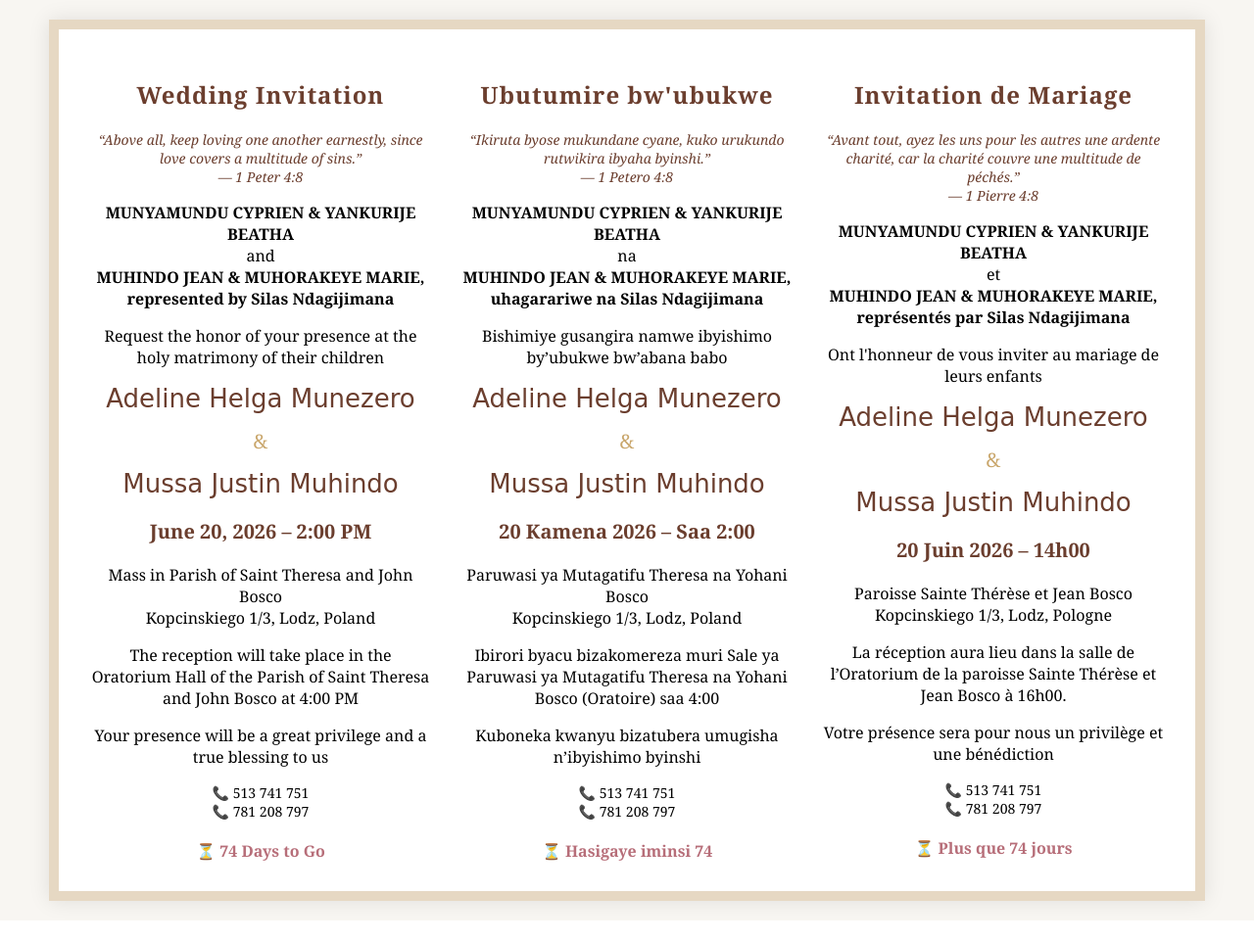
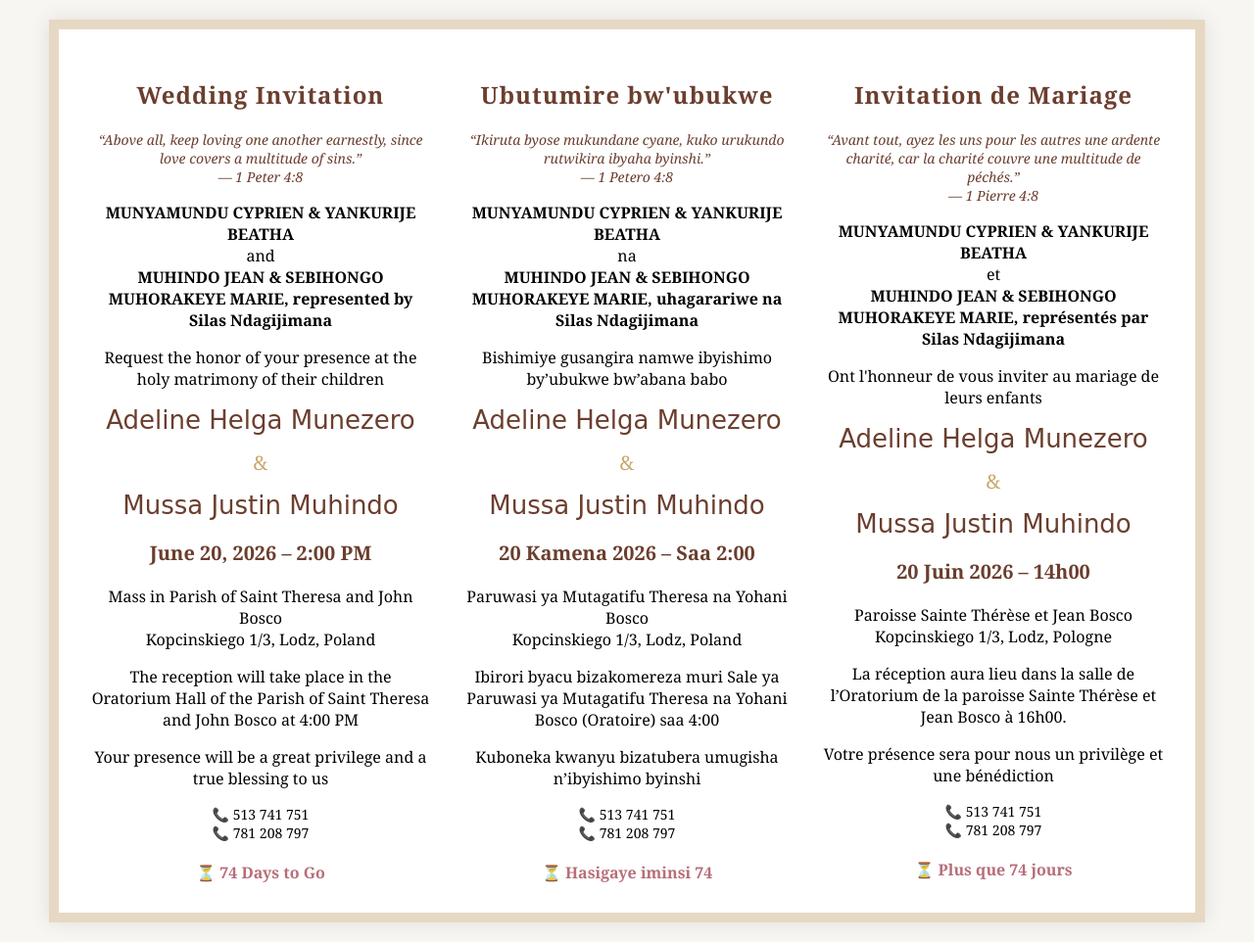
Before and after one commit to jmussamuhindo/wed, a Flask app: page / in a window 1280 px wide. Shown: the whole page at 98% size. Before the commit the page ends 940 px from the top, so only its background shows below. Run offline with Flask 3, Linux system fonts and the light colour scheme.

Commit message:
Names update

```diff
--- a/templates/index.html
+++ b/templates/index.html
@@ -131,7 +131,7 @@
 
         <p><b>MUNYAMUNDU CYPRIEN &amp; YANKURIJE BEATHA</b><br>
         and<br>
-        <b>MUHINDO JEAN &amp; MUHORAKEYE MARIE, represented by Silas Ndagijimana</b></p>
+        <b>MUHINDO JEAN &amp; SEBIHONGO MUHORAKEYE MARIE, represented by Silas Ndagijimana</b></p>
 
         <p>Request the honor of your presence at the holy matrimony of their children</p>
 
@@ -170,7 +170,7 @@
 
         <p><b>MUNYAMUNDU CYPRIEN &amp; YANKURIJE BEATHA</b><br>
         na<br>
-        <b>MUHINDO JEAN &amp; MUHORAKEYE MARIE, uhagarariwe na Silas Ndagijimana</b></p>
+        <b>MUHINDO JEAN &amp; SEBIHONGO MUHORAKEYE MARIE, uhagarariwe na Silas Ndagijimana</b></p>
 
         <p>Bishimiye gusangira namwe ibyishimo by’ubukwe bw’abana babo</p>
 
@@ -209,7 +209,7 @@
 
         <p><b>MUNYAMUNDU CYPRIEN &amp; YANKURIJE BEATHA</b><br>
         et<br>
-        <b>MUHINDO JEAN &amp; MUHORAKEYE MARIE, représentés par Silas Ndagijimana</b></p>
+        <b>MUHINDO JEAN &amp; SEBIHONGO MUHORAKEYE MARIE, représentés par Silas Ndagijimana</b></p>
 
         <p>Ont l'honneur de vous inviter au mariage de leurs enfants</p>
 
```
